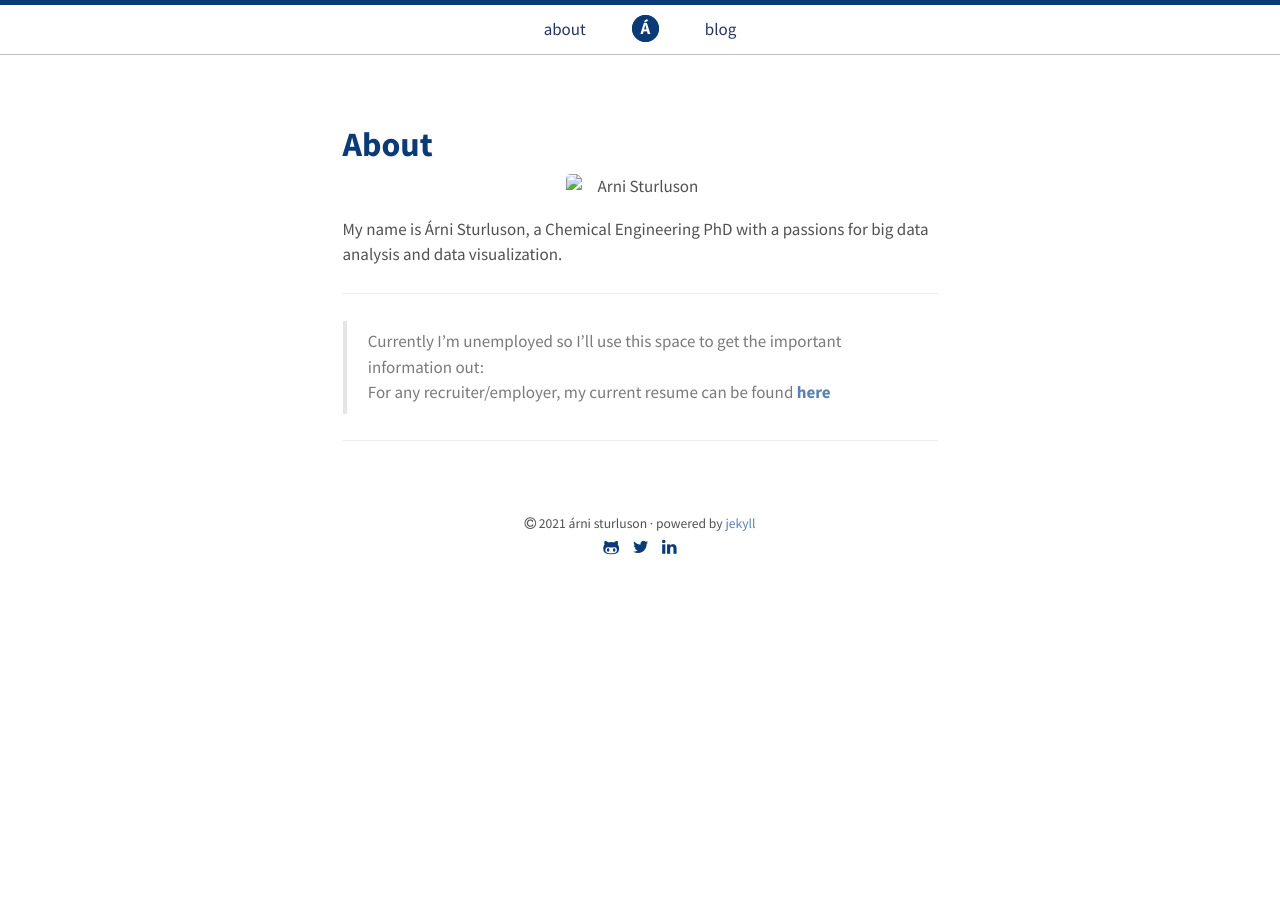
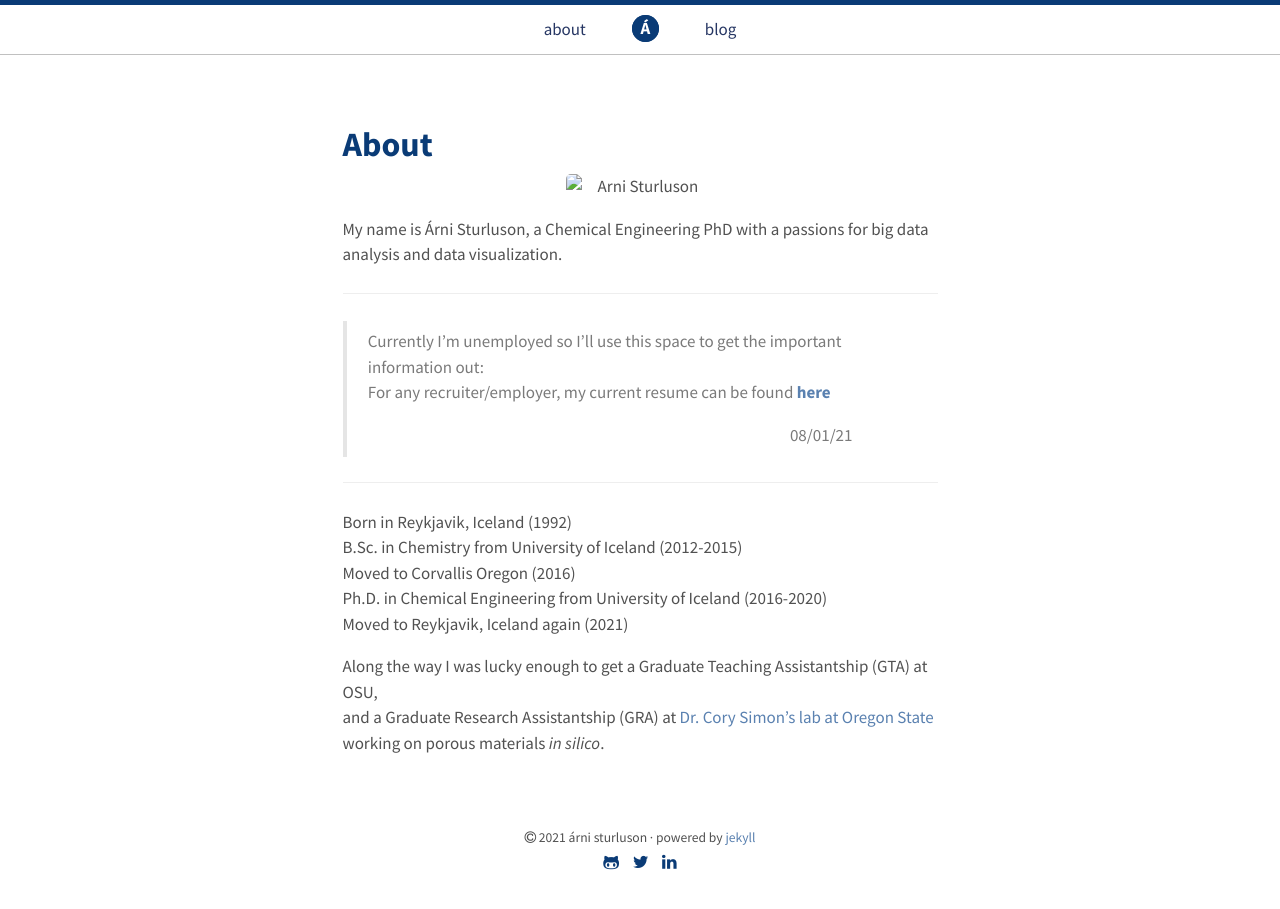
Before and after one commit to Surluson/Surluson.github.io, a Jekyll site: the page built from about.md, in a window 1280 px wide. Built offline with Jekyll 4.4.1, drawn with Linux system fonts in a browser that asks for light colours.

Commit message:
add more to about section

```diff
--- a/about.md
+++ b/about.md
@@ -17,5 +17,16 @@ My name is Árni Sturluson, a Chemical Engineering PhD with a passions for big d
 
 > Currently I'm unemployed so I'll use this space to get the important information out:
 > For any recruiter/employer, my current resume can be found [<b>here</b>](../CV.pdf)
+> <p style="text-align:right;"><time datetime="{{ site.time | date_to_xmlschema }}">{{ site.time | date: '%d/%m/%y' }}</time></p>
 
 ---
+
+Born in Reykjavik, Iceland (1992)
+B.Sc. in Chemistry from University of Iceland (2012-2015)
+Moved to Corvallis Oregon (2016)
+Ph.D. in Chemical Engineering from University of Iceland (2016-2020)
+Moved to Reykjavik, Iceland again (2021)
+
+
+Along the way I was lucky enough to get a Graduate Teaching Assistantship (GTA) at OSU,
+and a Graduate Research Assistantship (GRA) at [Dr. Cory Simon's lab at Oregon State](https://simonensemble.github.io) working on porous materials *in silico*.
```
